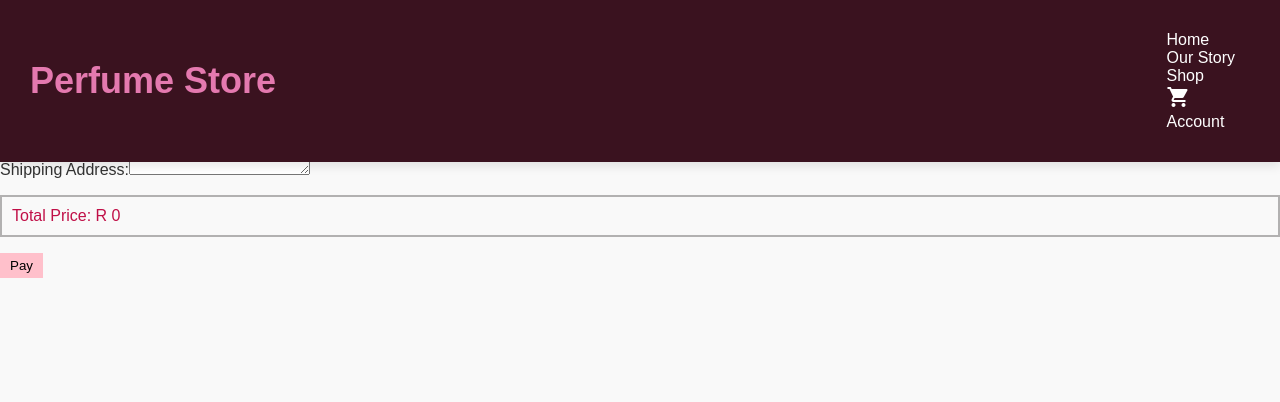
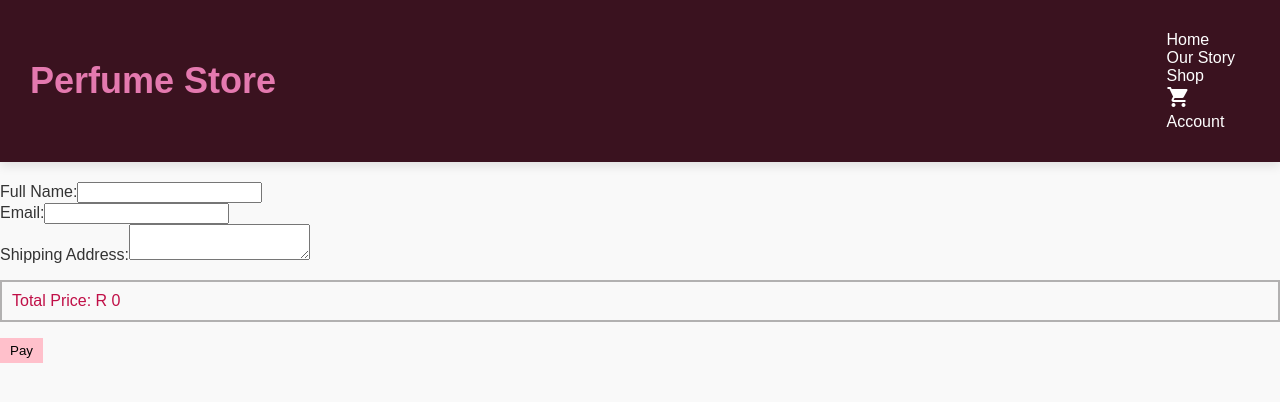
Before and after one commit to noluMolui/perfume-store, a React (Create React App) app: page /checkout in a window 1280 px wide. Shown: the top 402 px of the page. Built offline with nearby package versions, Linux system fonts and the light colour scheme.

Commit message:
added css on the checkout page

```diff
--- a/src/App.css
+++ b/src/App.css
@@ -399,3 +399,5 @@ ul {
   list-style-type: none;
   padding: 0;
 }
+
+.checkout-container{padding-top: 85px}
```
